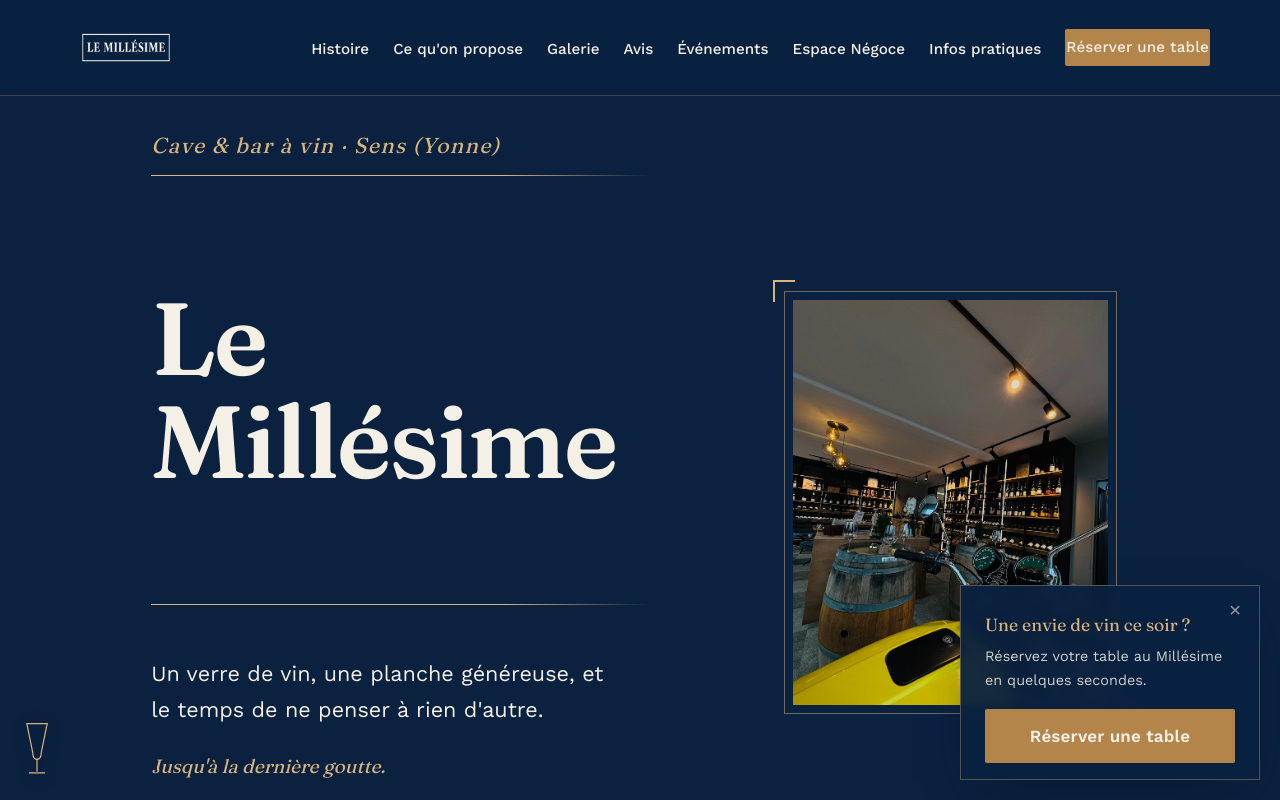
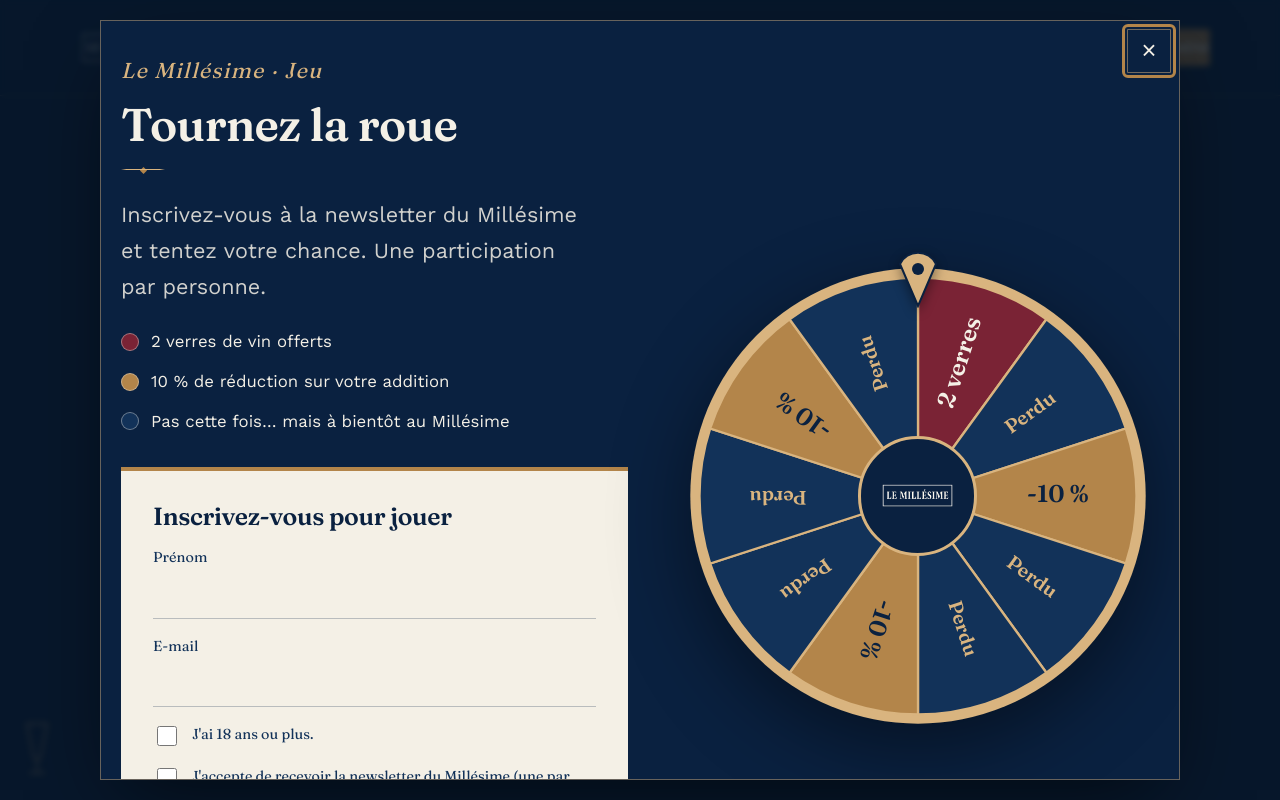
Before and after one commit to troctonvin-dotcom/le-millesime, a plain HTML site: page index.html in a window 1280 px wide. Shown: the top 800 px of the page. Drawn offline with nearby package versions, Linux system fonts and the light colour scheme.

Commit message:
Ouvre la roue dès l'arrivée sur le site
- Fenêtre « Tournez la roue » affichée 1 s après l'arrivée, sur toutes les pages
  (une fois par visite, jamais si la personne a déjà joué) ; inscription
  obligatoire avant de tourner, comme sur la page du jeu
- Fermeture par la croix, le fond ou la touche Échap ; la fenêtre de
  réservation ne s'affiche plus en même temps
- roue.html?embed=1 : version sans en-tête ni pied de page pour la fenêtre

Co-Authored-By: Claude Opus 5.5 <noreply@anthropic.com>
Claude-Session: https://claude.ai/code/session_013ZNRpHdxeU79ZdW5nDwAqJ

```diff
--- a/roue.html
+++ b/roue.html
@@ -20,6 +20,7 @@
 <link rel="preconnect" href="https://fonts.gstatic.com" crossorigin>
 <link href="https://fonts.googleapis.com/css2?family=Fraunces:opsz,wght@9..144,400;9..144,500;9..144,600;9..144,700&family=Work+Sans:wght@400;500;600&display=swap" rel="stylesheet">
 <link rel="stylesheet" href="style.css">
+<script>if (/[?&]embed=1/.test(location.search)) document.documentElement.className += " embed";</script>
 <style>
   .jeu { background: var(--marine-dark); color: var(--creme); padding-top: calc(var(--header-height) + var(--sp-7)); }
   .jeu__grid { display: grid; grid-template-columns: 1fr; grid-template-areas: "intro" "roue" "carte"; gap: var(--sp-6); align-items: start; }
@@ -59,6 +60,16 @@
   .reglement ol { padding-left: 1.2rem; color: var(--marine); }
   .reglement li { margin-bottom: .6rem; }
   [hidden] { display: none !important; }
+  .embed .site-header, .embed .site-footer, .embed .reglement, .embed .skip-link, .embed .wine-progress { display: none !important; }
+  .embed body { background: var(--marine-dark); }
+  .embed .jeu { padding-top: var(--sp-6); padding-bottom: var(--sp-6); min-height: 100vh; }
+  @media (max-width: 899px) {
+    .embed .lots { display: none; }
+    .embed .jeu h1 { font-size: 2rem; padding-bottom: 1rem; margin-bottom: 1rem; }
+    .embed .jeu__lead { font-size: 1rem; }
+    .embed .jeu__grid { gap: var(--sp-5); }
+    .embed .roue { width: min(100%, 320px); }
+  }
 </style>
 </head>
 <body>
@@ -123,7 +134,7 @@
             <button type="submit" class="btn btn--gold form__submit" id="btnJouer" disabled>Tourner la roue</button>
             <p class="form__status" id="jeuStatus" role="status" aria-live="polite" hidden></p>
           </form>
-          <p class="petit">Jeu gratuit sans obligation d'achat. <a href="#reglement">Voir le règlement</a>.</p>
+          <p class="petit">Jeu gratuit sans obligation d'achat. <a href="roue.html#reglement" target="_blank" rel="noopener">Voir le règlement</a>.</p>
         </div>
 
         <!-- Étape 2 : résultat -->
@@ -136,7 +147,7 @@
             <p class="petit" id="resConditions"></p>
           </div>
           <p class="petit" id="resMerci">Merci pour votre inscription. Faites une capture d'écran de cette page.</p>
-          <a href="contact.html" class="btn btn--gold" style="margin-top:1rem;">Réserver une table</a>
+          <a href="contact.html" target="_top" class="btn btn--gold" style="margin-top:1rem;">Réserver une table</a>
         </div>
       </div>
 
--- a/script.js
+++ b/script.js
@@ -270,9 +270,54 @@
     });
   }
 
+  // Fenêtre « Tournez la roue » à l'arrivée sur le site
+  // (une fois par visite, jamais si la personne a déjà joué, jamais sur la page du jeu elle-même)
+  var roueOuverte = false;
+  (function () {
+    var surPageJeu = /roue\.html$/.test(window.location.pathname);
+    var dejaJoue = false, dejaFerme = false;
+    try {
+      dejaJoue = !!window.localStorage.getItem("millesime-roue-v1");
+      dejaFerme = window.sessionStorage.getItem("millesime-roue-fermee") === "1";
+    } catch (err) {}
+    if (surPageJeu || dejaJoue || dejaFerme) return;
+
+    roueOuverte = true;
+    var modal = document.createElement("div");
+    modal.className = "roue-modal";
+    modal.setAttribute("role", "dialog");
+    modal.setAttribute("aria-modal", "true");
+    modal.setAttribute("aria-label", "Tournez la roue du Millésime");
+    modal.innerHTML =
+      '<div class="roue-modal__fond" data-roue-fermer></div>' +
+      '<div class="roue-modal__boite">' +
+      '<button type="button" class="roue-modal__fermer" data-roue-fermer aria-label="Fermer">×</button>' +
+      '<iframe class="roue-modal__frame" src="roue.html?embed=1" title="Tournez la roue du Millésime" loading="eager"></iframe>' +
+      '</div>';
+
+    var fermer = function () {
+      modal.classList.remove("is-visible");
+      document.documentElement.classList.remove("roue-modal-ouverte");
+      try { window.sessionStorage.setItem("millesime-roue-fermee", "1"); } catch (err) {}
+      window.setTimeout(function () { modal.remove(); }, 400);
+      document.removeEventListener("keydown", surTouche);
+    };
+    var surTouche = function (e) { if (e.key === "Escape") fermer(); };
+
+    window.setTimeout(function () {
+      document.body.appendChild(modal);
+      document.documentElement.classList.add("roue-modal-ouverte");
+      window.requestAnimationFrame(function () { modal.classList.add("is-visible"); });
+      modal.querySelectorAll("[data-roue-fermer]").forEach(function (el) { el.addEventListener("click", fermer); });
+      document.addEventListener("keydown", surTouche);
+      var btnFermer = modal.querySelector(".roue-modal__fermer");
+      if (btnFermer) btnFermer.focus();
+    }, 1200);
+  })();
+
   // Popup de réservation (une fois par session)
   var popup = document.getElementById("reservePopup");
-  if (popup) {
+  if (popup && !roueOuverte) {
     var STORAGE_KEY = "millesime-reserve-popup-seen";
     var alreadySeen = false;
     try { alreadySeen = window.sessionStorage.getItem(STORAGE_KEY) === "1"; } catch (err) {}
--- a/style.css
+++ b/style.css
@@ -1236,3 +1236,15 @@ button:focus-visible {
 @media (max-width: 700px) {
   .wine-progress { display: none; }
 }
+
+/* ---- Fenêtre « Tournez la roue » ---- */
+.roue-modal { position: fixed; inset: 0; z-index: 200; display: flex; align-items: center; justify-content: center; padding: 1rem; opacity: 0; transition: opacity 350ms var(--ease); }
+.roue-modal.is-visible { opacity: 1; }
+.roue-modal__fond { position: absolute; inset: 0; background: rgba(7, 21, 38, 0.78); backdrop-filter: blur(3px); }
+.roue-modal__boite { position: relative; width: min(1080px, 100%); height: min(760px, calc(100svh - 2rem)); background: var(--marine-dark); border: 1px solid rgba(217, 180, 127, 0.45); box-shadow: 0 30px 80px -20px rgba(0, 0, 0, 0.6); transform: translateY(16px) scale(0.98); transition: transform 450ms var(--ease-out); }
+.roue-modal.is-visible .roue-modal__boite { transform: none; }
+.roue-modal__frame { width: 100%; height: 100%; border: 0; display: block; background: var(--marine-dark); }
+.roue-modal__fermer { position: absolute; top: 8px; right: 8px; z-index: 2; width: 44px; height: 44px; border: 1px solid rgba(217, 180, 127, 0.5); border-radius: 50%; background: var(--marine-dark); color: var(--creme); font-size: 1.6rem; line-height: 1; cursor: pointer; }
+.roue-modal__fermer:hover { background: var(--marine); }
+html.roue-modal-ouverte, html.roue-modal-ouverte body { overflow: hidden; }
+@media (prefers-reduced-motion: reduce) { .roue-modal, .roue-modal__boite { transition: none; } }
```
